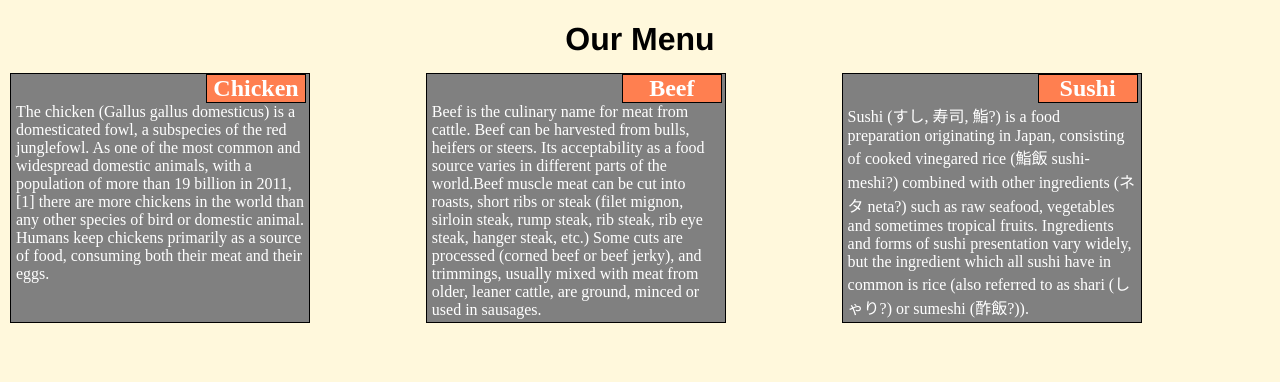
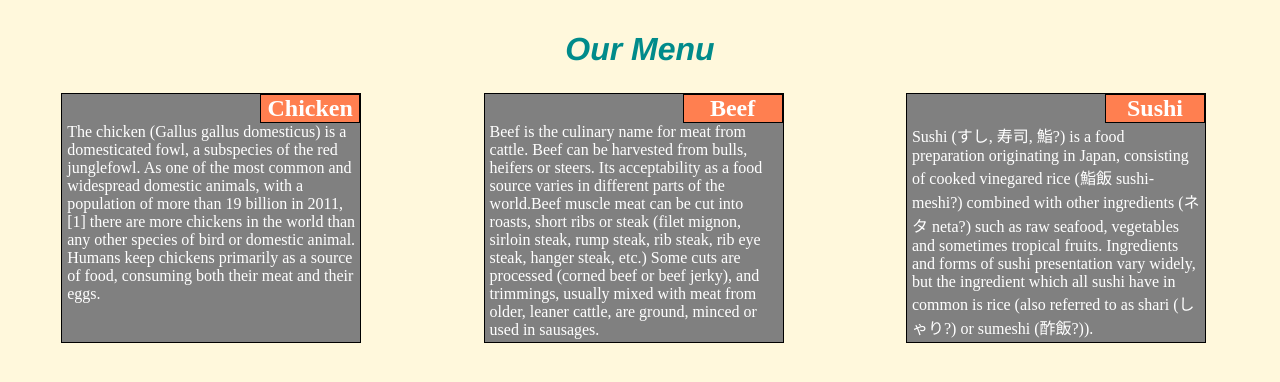
Before and after one commit to sidharth102/coursera-test, a plain HTML site: page site/index.html in a window 1280 px wide. Drawn offline with Linux system fonts and the light colour scheme.

Commit message:
My first assignment

```diff
--- a/site/css/styles.css
+++ b/site/css/styles.css
@@ -3,13 +3,15 @@
     }
 body{
     background-color: cornsilk;
-    margin: 10px;
+    margin: auto;
 }
 
 h1{
-	margin-bottom: 15px;
+	padding: 10px;
+    margin-bottom: 15px;
 	text-align: center;
 	font-family: Helvetica;
+    color: darkcyan;
 }
 h2{
     text-align: center;
@@ -19,20 +21,21 @@ h2{
     margin: 0px;
     padding: 0px;
     position: relative;
-    left: 190px;
+    left: 193px;
     border: 1px solid black;
 }
 section{
 	width: 300px;
     height: 250px;
     padding-top: 0px;
-    padding-bottom: 5px;
+    padding-bottom: 0px;
     padding-left: 5px;
     padding-right: 5px;
     background-color: grey;
 	font-family: Times New Roman;
 	color: white;
     border: 1px solid black;
+    margin: auto;
 
 }
 .row{
@@ -42,18 +45,21 @@ section{
 	.col-lg-4{
 		float: left;
 		width: 33%;
+        margin: auto;
 	}
 
 }
 @media(min-width: 768px) and (max-width: 991px){
-	.col-md-6{
-		float: left;
-		width: 50%;
-	}
+    .col-md-6{
+        width: 50%;
+        margin-bottom: 20px;
+        float: left;
+    }
 }
 @media(max-width: 767px){
     .col-sl-12{
         float: left;
         width: 100%;
+        margin-bottom: 20px;
     }
 }
--- a/site/index.html
+++ b/site/index.html
@@ -7,7 +7,7 @@
 <title>Assignment Module 2</title>
 </head>
 <body>
-<h1>Our Menu</h1>
+    <h1><i>Our Menu</i></h1>
 <div class="row">
   <div class="col-lg-4 col-md-6 col-sl-12">
 	<section>
```
